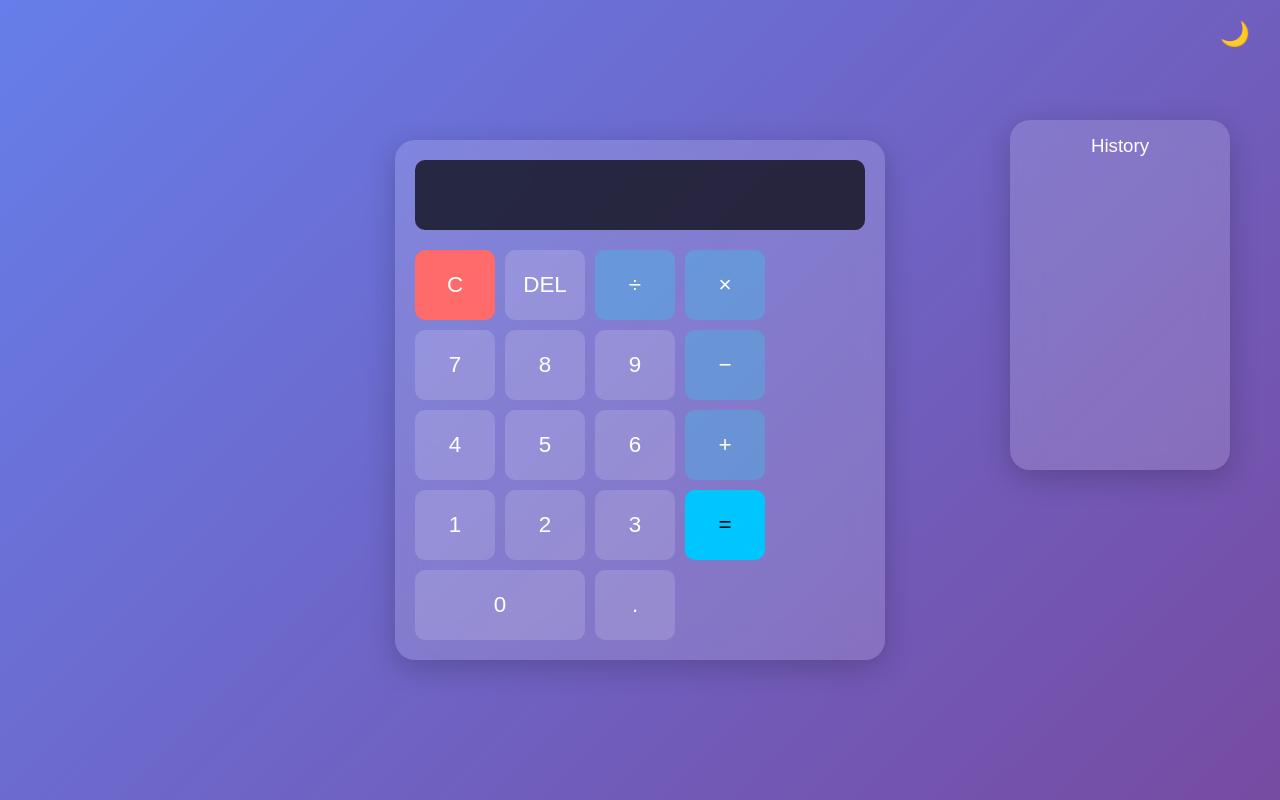
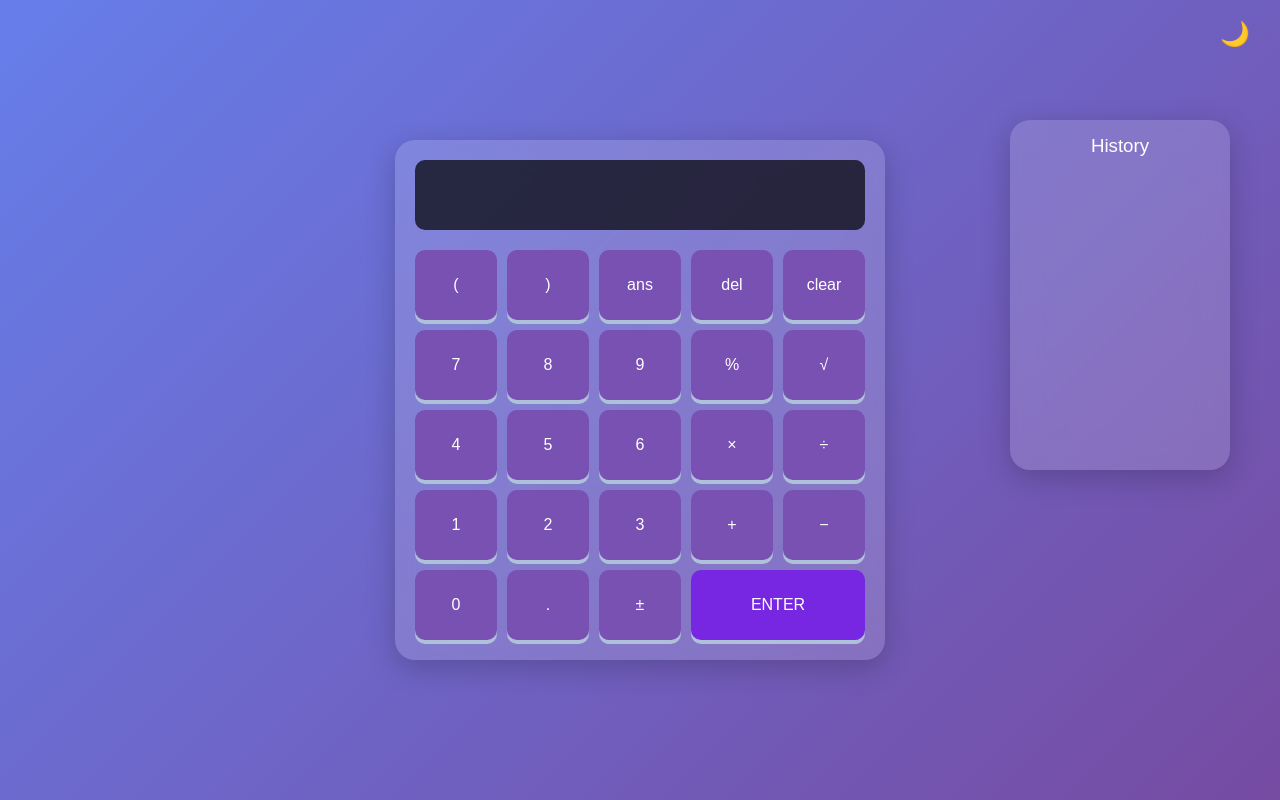
Before and after one commit to KavyaSethi472/OIBSIP, a plain HTML site: page index.html in a window 1280 px wide. Drawn offline with Linux system fonts and the light colour scheme.

Commit message:
Updated calculator UI and added scientific functions

```diff
--- a/index.html
+++ b/index.html
@@ -15,29 +15,36 @@
   <div class="calculator glass">
     <input type="text" id="display" disabled />
     <div class="buttons">
-      <button class="btn clear" onclick="clearDisplay()">C</button>
-      <button class="btn" onclick="deleteLast()">DEL</button>
-      <button class="btn op" onclick="appendValue('/')">÷</button>
-      <button class="btn op" onclick="appendValue('*')">×</button>
+  <button class="btn" onclick="appendValue('(')">(</button>
+  <button class="btn" onclick="appendValue(')')">)</button>
+  <button class="btn" onclick="useAns()">ans</button>
+  <button class="btn" onclick="deleteLast()">del</button>
+  <button class="btn clear" onclick="clearDisplay()">clear</button>
 
   <button class="btn" onclick="appendValue('7')">7</button>
   <button class="btn" onclick="appendValue('8')">8</button>
   <button class="btn" onclick="appendValue('9')">9</button>
-      <button class="btn op" onclick="appendValue('-')">−</button>
+  <button class="btn" onclick="appendValue('%')">%</button>
+  <button class="btn" onclick="appendValue('Math.sqrt(')">√</button>
 
   <button class="btn" onclick="appendValue('4')">4</button>
   <button class="btn" onclick="appendValue('5')">5</button>
   <button class="btn" onclick="appendValue('6')">6</button>
-      <button class="btn op" onclick="appendValue('+')">+</button>
+  <button class="btn" onclick="appendValue('*')">×</button>
+  <button class="btn" onclick="appendValue('/')">÷</button>
 
   <button class="btn" onclick="appendValue('1')">1</button>
   <button class="btn" onclick="appendValue('2')">2</button>
   <button class="btn" onclick="appendValue('3')">3</button>
-      <button class="btn equal" onclick="calculate()">=</button>
+  <button class="btn" onclick="appendValue('+')">+</button>
+  <button class="btn" onclick="appendValue('-')">−</button>
 
-      <button class="btn zero" onclick="appendValue('0')">0</button>
+  <button class="btn" onclick="appendValue('0')">0</button>
   <button class="btn" onclick="appendValue('.')">.</button>
+  <button class="btn" onclick="toggleSign()">±</button>
+  <button class="btn equal" onclick="calculate()">ENTER</button>
 </div>
+
   </div>
   <div class="history glass" id="history">
   <h3>History</h3>
--- a/script.js
+++ b/script.js
@@ -88,3 +88,30 @@ document.addEventListener("keydown", (event) => {
 themeSwitch.addEventListener("change", () => {
   document.body.classList.toggle("light");
 });
+
+
+let lastAnswer = 0;
+
+function useAns() {
+  appendValue(lastAnswer);
+}
+
+function toggleSign() {
+  if (display.value.startsWith('-')) {
+    display.value = display.value.substring(1);
+  } else {
+    display.value = '-' + display.value;
+  }
+}
+
+function calculate() {
+  playClick();
+  try {
+    const result = eval(display.value);
+    addToHistory(display.value + " = " + result);
+    display.value = result;
+    lastAnswer = result; // save last answer
+  } catch (error) {
+    display.value = "Error";
+  }
+}
--- a/style.css
+++ b/style.css
@@ -129,3 +129,30 @@ body.light {
   background: rgba(255, 255, 255, 0.4);
   box-shadow: 0 0 10px rgba(255,255,255,0.5);
 }
+
+.buttons {
+  display: grid;
+  grid-template-columns: repeat(5, 1fr);
+  gap: 10px;
+}
+
+.btn {
+  padding: 15px;
+  font-size: 1rem;
+  border: none;
+  border-radius: 10px;
+  background: #7951b2;
+  box-shadow: 0 4px #aec1d9;
+  cursor: pointer;
+}
+
+.btn:active {
+  transform: translateY(2px);
+  box-shadow: 0 2px #b0c4de;
+}
+
+.equal {
+  grid-column: span 2;
+  background: #7726e1;
+  color: white;
+}
```
Lines whose indentation alone changed are shown as unchanged.
